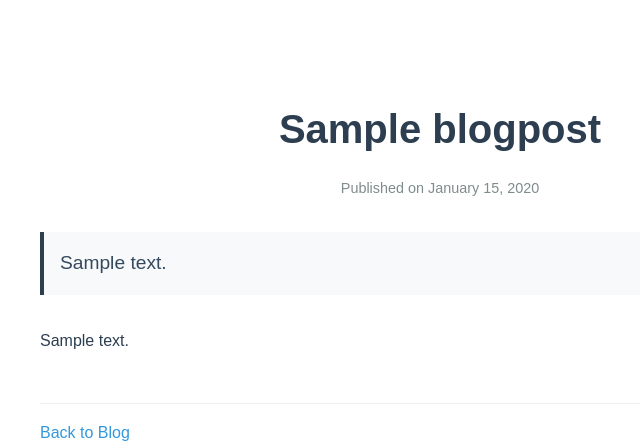
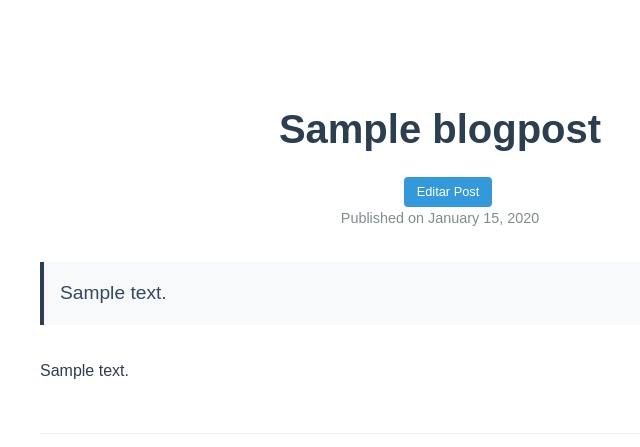
Before and after one commit to IlMeloIl/django-blog, a Django app: a page that uses templates/blog/post.html in a window 1280 px wide. Shown: the part 94-541 px from the top of the page, without its empty margins (200-840 px from the left). Run offline with Django 5.2, Linux system fonts and the light colour scheme; a user stored in the database is signed in; tables that the repository leaves empty hold one stand-in row (values such as "Sample post").

Commit message:
Add option to edit a post when logged in

```diff
--- a/apps/blog/static/css/styles.css
+++ b/apps/blog/static/css/styles.css
@@ -149,7 +149,8 @@
 }
 
 /* Submit button styling */
-.submit-button {
+.submit-button,
+.save-edit {
     background-color: #2ecc71;
     color: white;
     padding: 0.75rem 1.5rem;
@@ -250,6 +251,22 @@
     margin-bottom: 1rem;
 }
 
+.edit-button {
+    display: inline-block;
+    font-size: 0.8rem;
+    background-color: #3498db;
+    color: white;
+    padding: 0.3rem 0.8rem;
+    border-radius: 4px;
+    margin-left: 1rem;
+    text-decoration: none;
+    transition: background-color 0.2s;
+}
+
+.edit-button:hover {
+    background-color: #2980b9;
+}
+
 .post-meta {
     color: #7f8c8d;
     font-size: 0.9rem;
--- a/apps/blog/urls.py
+++ b/apps/blog/urls.py
@@ -5,4 +5,5 @@
     path('', index, name='index'),
     path('post/<slug:slug>', post,  name='post'),
     path('create/', create_post, name='create_post'),
+    path('post/<slug:slug>/edit', edit_post, name='edit_post')
 ]
--- a/apps/blog/views.py
+++ b/apps/blog/views.py
@@ -28,3 +28,16 @@
         form = BlogPostForm()
 
     return render(request, 'blog/create_post.html', {'form': form})
+
+@login_required
+def edit_post(request, slug):
+    post = get_object_or_404(BlogPost, slug=slug)
+
+    if request.method == 'POST':
+        form = BlogPostForm(request.POST, instance=post)
+        if form.is_valid():
+            form.save()
+            return redirect('index')
+    else:
+        form = BlogPostForm(instance=post)
+    return render(request, 'blog/edit_post.html', {'form': form,  'post': post})
--- a/templates/blog/post.html
+++ b/templates/blog/post.html
@@ -4,6 +4,9 @@
     <article class="single-post">
         <header class="post-header">
             <h1 class="post-title">{{ blog_post.title }}</h1>
+            {% if user.is_authenticated %}
+                <a href="{% url 'edit_post' slug=blog_post.slug %}" class="edit-button">Editar Post</a>
+            {% endif %}
             <div class="post-meta">
                 Published on {{ blog_post.created_at|date:"F j, Y" }}
             </div>
```
Also changed, not shown: templates/blog/edit_post.html (added, +26 -0 lines).
